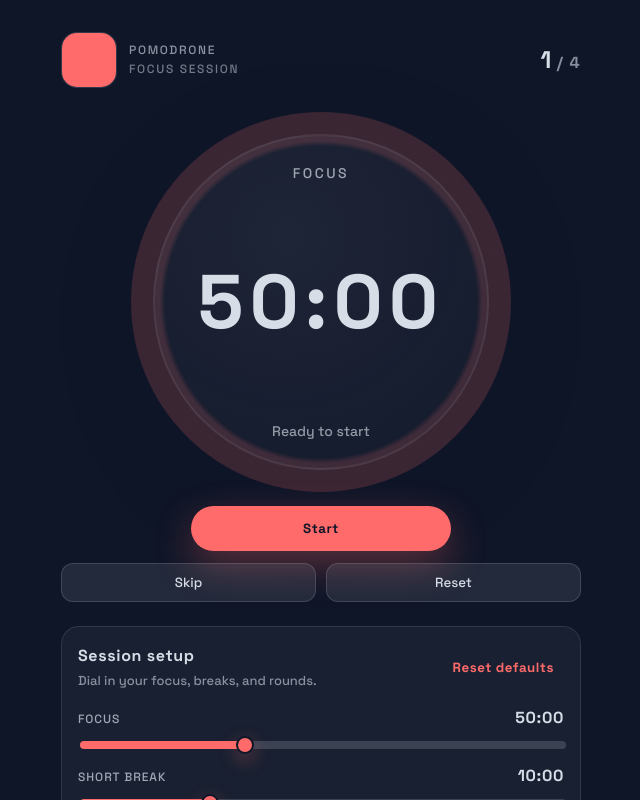
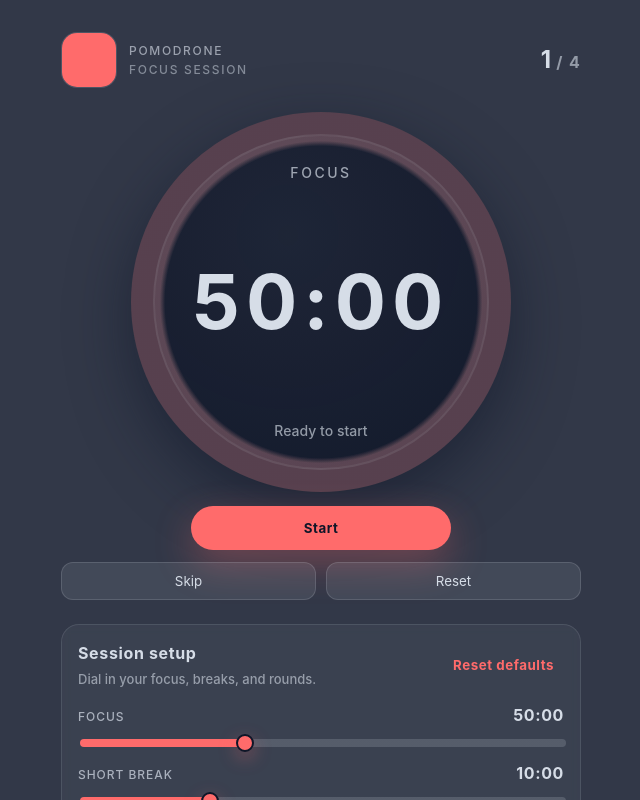
Before and after one commit to the-gauss/pomodrone, a React (Vite) app in the folder app/: page / in a window 1280 px wide. Shown: the top 800 px of the page, without its empty margins (319-959 px from the left). Built offline with nearby package versions, Linux system fonts and the light colour scheme.

Commit message:
feat: Implement transparent window with custom title bar and blur effect, updating UI styles and font.

```diff
--- a/app/electron/main.cjs
+++ b/app/electron/main.cjs
@@ -9,7 +9,11 @@ const createWindow = () => {
     height: 780,
     minWidth: 360,
     minHeight: 650,
-    backgroundColor: '#0f172a',
+    backgroundColor: '#00000000',
+    transparent: true,
+    vibrancy: 'under-window', // Creates the frosted glass effect
+    visualEffectState: 'active',
+    titleBarStyle: 'hiddenInset', // Helper for 'Mac-like' look: integrated traffic lights
     show: false,
     autoHideMenuBar: true,
     webPreferences: {
--- a/app/src/App.css
+++ b/app/src/App.css
@@ -1,10 +1,21 @@
 .app-shell {
   min-height: 100vh;
-  background: var(--bg);
+  background: transparent;
   color: var(--text);
   display: flex;
-  justify-content: center;
-  padding: 32px 20px 48px;
+  flex-direction: column;
+  align-items: center;
+  padding: 0 20px 48px;
+  -webkit-app-region: drag;
+  /* Make the whole window background draggable */
+}
+
+.title-bar {
+  width: 100%;
+  height: 52px;
+  background: var(--bg);
+  -webkit-app-region: drag;
+  flex-shrink: 0;
 }
 
 .frame {
@@ -12,12 +23,22 @@
   display: flex;
   flex-direction: column;
   gap: 24px;
+  padding-top: 32px;
+  -webkit-app-region: no-drag;
+  /* Disable drag for the content area so buttons work */
 }
 
 .header {
   display: flex;
   align-items: center;
   justify-content: space-between;
+  -webkit-app-region: drag;
+  /* Re-enable drag for the header specifically */
+}
+
+.header * {
+  -webkit-app-region: no-drag;
+  /* Ensure buttons in header are clicking */
 }
 
 .brand {
@@ -266,11 +287,9 @@ input[type='range'] {
   appearance: none;
   height: 8px;
   border-radius: 999px;
-  background: linear-gradient(
-    90deg,
-    var(--accent) var(--range-fill, 50%),
-    rgba(var(--text-rgb), 0.18) var(--range-fill, 50%)
-  );
+  background: linear-gradient(90deg,
+      var(--accent) var(--range-fill, 50%),
+      rgba(var(--text-rgb), 0.18) var(--range-fill, 50%));
   outline: none;
   transition: background 0.2s ease;
 }
@@ -303,11 +322,9 @@ input[type='range']::-moz-range-thumb {
 
 input[type='range']::-moz-range-track {
   height: 8px;
-  background: linear-gradient(
-    90deg,
-    var(--accent) var(--range-fill, 50%),
-    rgba(var(--text-rgb), 0.18) var(--range-fill, 50%)
-  );
+  background: linear-gradient(90deg,
+      var(--accent) var(--range-fill, 50%),
+      rgba(var(--text-rgb), 0.18) var(--range-fill, 50%));
   border-radius: 999px;
 }
 
--- a/app/src/index.css
+++ b/app/src/index.css
@@ -5,14 +5,25 @@
   --accent-rgb: 255, 107, 107;
   --text: #d6dde7;
   --text-rgb: 214, 221, 231;
-  font-family: 'Space Grotesk', 'SF Pro Display', 'Helvetica Neue', sans-serif;
+
+  /* Translucency variables */
+  --alpha: 0.85;
+  /* opacity: 0-1. Increased default for better visibility */
+  --beta: 12px;
+  /* blur strength for internal elements */
+
+  font-family: 'Ubuntu', 'SF Pro Display', 'Helvetica Neue', sans-serif;
   line-height: 1.6;
   font-weight: 500;
   color: var(--text);
-  background-color: var(--bg);
+  background-color: transparent;
   text-rendering: optimizeLegibility;
   -webkit-font-smoothing: antialiased;
   -moz-osx-font-smoothing: grayscale;
+}
+
+html {
+  background: transparent;
 }
 
 * {
@@ -23,7 +34,10 @@ body {
   margin: 0;
   min-width: 320px;
   min-height: 100vh;
-  background: var(--bg);
+  /* Apply the tint color with adjustable opacity.
+     Native vibrancy handles the desktop blur.
+     We optionally add backdrop-filter to blur content BEHIND the body if vibrancy fails or for extra effect. */
+  background: rgba(var(--bg-rgb), var(--alpha));
   color: var(--text);
 }
 
```
